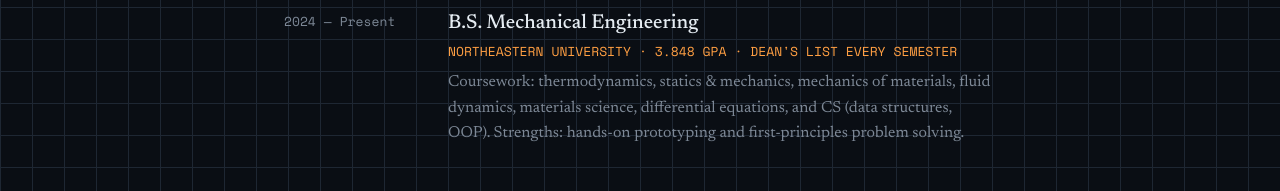
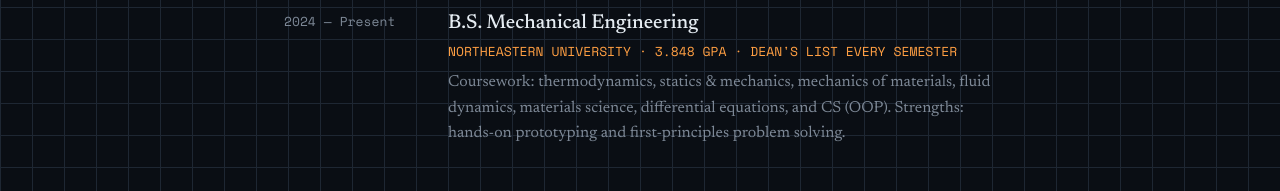
Before and after one commit to Geordorini/geordorini.github.io, a plain HTML site: page index.html in a window 1280 px wide. Shown: the part 761-952 px from the top of the page. Drawn offline with nearby package versions, Linux system fonts and the light colour scheme.

Commit message:
Remove data structures from CS coursework
Co-Authored-By: Claude Opus 5.5 <noreply@anthropic.com>

```diff
--- a/index.html
+++ b/index.html
@@ -217,7 +217,7 @@
       <div>
         <h3>B.S. Mechanical Engineering</h3>
         <div class="org">NORTHEASTERN UNIVERSITY · 3.848 GPA · DEAN'S LIST EVERY SEMESTER</div>
-        <p>Coursework: thermodynamics, statics &amp; mechanics, mechanics of materials, fluid dynamics, materials science, differential equations, and CS (data structures, OOP). Strengths: hands-on prototyping and first-principles problem solving.</p>
+        <p>Coursework: thermodynamics, statics &amp; mechanics, mechanics of materials, fluid dynamics, materials science, differential equations, and CS (OOP). Strengths: hands-on prototyping and first-principles problem solving.</p>
       </div>
     </div>
 
```
